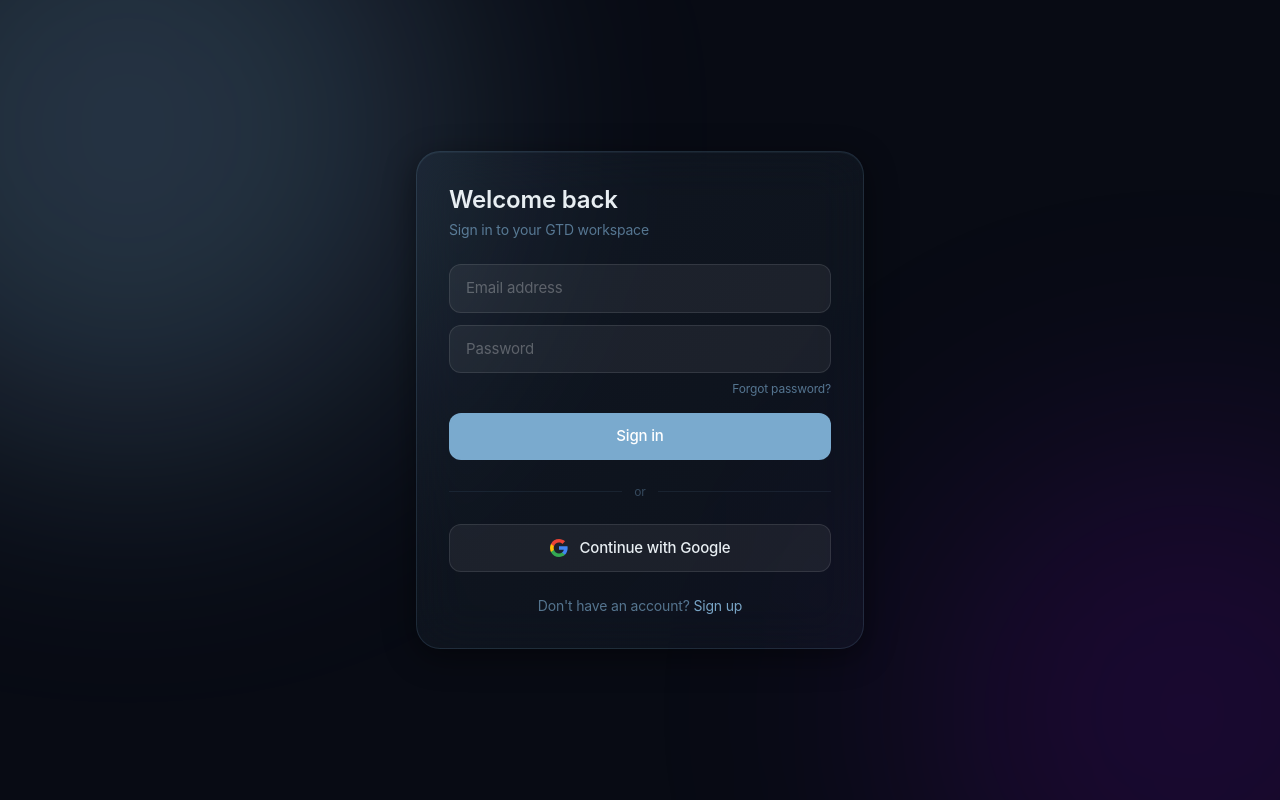
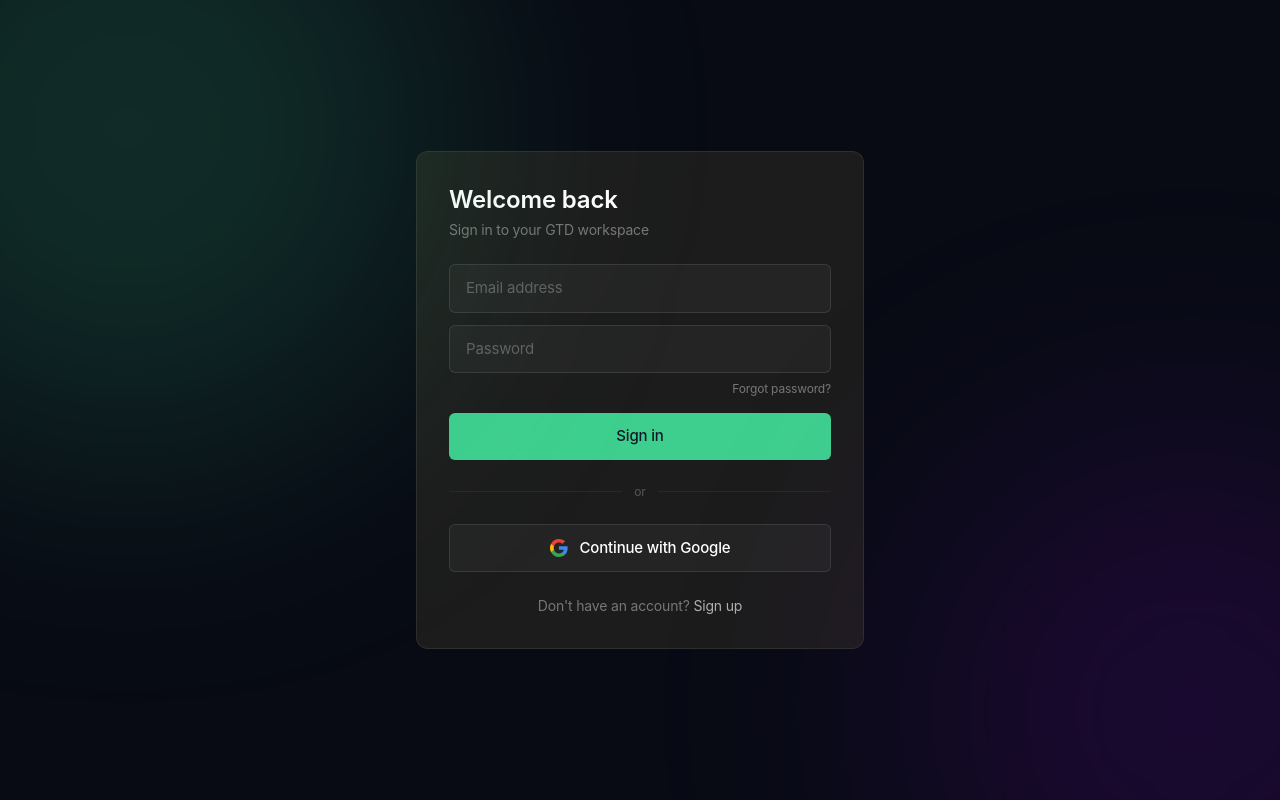
Before and after one commit to vchornyy12/time-app, a Next.js app: page /login in a window 1280 px wide. Built offline with nearby package versions, Linux system fonts and the light colour scheme.

Commit message:
Improved UA and Task flow

```diff
--- a/app/globals.css
+++ b/app/globals.css
@@ -1,98 +1,98 @@
 @import "tailwindcss";
+
+@source "../app/**/*.{ts,tsx}";
+@source "../components/**/*.{ts,tsx}";
+@source "../lib/**/*.{ts,tsx}";
 
 /* ── Theme tokens ──────────────────────────────────────────── */
 
 :root {
   /* Page */
-  --bg-page: #F7F8F0;
-  --bg-surface: rgba(53, 88, 114, 0.04);
-  --bg-surface-hover: rgba(53, 88, 114, 0.07);
+  --bg-page: #f9fafb;
+  --bg-surface: #ffffff;
+  --bg-surface-hover: #f4f4f5;
 
-  /* Glass */
-  --glass-bg: rgba(255, 255, 255, 0.72);
-  --glass-bg-hover: rgba(255, 255, 255, 0.85);
-  --glass-border: rgba(53, 88, 114, 0.12);
-  --glass-border-hover: rgba(53, 88, 114, 0.20);
-  --glass-shadow: 0 2px 12px rgba(53, 88, 114, 0.08), 0 8px 40px rgba(53, 88, 114, 0.10), inset 0 1px 0 rgba(255, 255, 255, 0.70);
-  --glass-blur: blur(24px);
+  /* Surfaces (formerly "Glass" — now flat solid) */
+  --glass-bg: #ffffff;
+  --glass-bg-hover: #f9fafb;
+  --glass-border: rgba(0, 0, 0, 0.08);
+  --glass-border-hover: rgba(0, 0, 0, 0.14);
+  --glass-shadow: none;
+  --glass-blur: none;
 
-  --glass-panel-bg: rgba(122, 170, 206, 0.18);
-  --glass-panel-border: rgba(53, 88, 114, 0.10);
-  --glass-panel-blur: blur(16px);
+  --glass-panel-bg: #f4f4f5;
+  --glass-panel-border: rgba(0, 0, 0, 0.08);
+  --glass-panel-blur: none;
 
   /* Input */
-  --input-bg: rgba(0, 0, 0, 0.04);
-  --input-bg-focus: rgba(0, 0, 0, 0.06);
+  --input-bg: #ffffff;
+  --input-bg-focus: #ffffff;
   --input-border: rgba(0, 0, 0, 0.15);
-  --input-border-focus: rgba(0, 0, 0, 0.30);
-  --input-text: #1F1F1F;
-  --input-placeholder: rgba(0, 0, 0, 0.42);
+  --input-border-focus: rgba(62, 207, 142, 0.55);
+  --input-text: #000000;
+  --input-placeholder: rgba(0, 0, 0, 0.35);
 
-  /* Button glass */
-  --btn-glass-bg: rgba(0, 0, 0, 0.04);
-  --btn-glass-bg-hover: rgba(0, 0, 0, 0.08);
+  /* Button secondary */
+  --btn-glass-bg: #f4f4f5;
+  --btn-glass-bg-hover: #e4e4e7;
   --btn-glass-border: rgba(0, 0, 0, 0.10);
-  --btn-glass-text: #1F1F1F;
+  --btn-glass-text: #000000;
 
   /* Text */
-  --text-primary: #1F1F1F;
-  --text-secondary: #355872;
-  --text-tertiary: rgba(53, 88, 114, 0.65);
-  --text-muted: rgba(53, 88, 114, 0.45);
+  --text-primary: #000000;
+  --text-secondary: rgba(0, 0, 0, 0.60);
+  --text-tertiary: rgba(0, 0, 0, 0.40);
+  --text-muted: rgba(0, 0, 0, 0.25);
 
   /* Sidebar */
-  --sidebar-bg: rgba(247, 248, 240, 0.92);
-  --sidebar-border: rgba(53, 88, 114, 0.10);
+  --sidebar-bg: #f9fafb;
+  --sidebar-border: rgba(0, 0, 0, 0.08);
 
   /* Capture bar */
-  --capture-bg: rgba(255, 255, 255, 0.75);
-  --capture-bg-focus: rgba(255, 255, 255, 0.90);
-  --capture-border: rgba(53, 88, 114, 0.12);
-  --capture-border-focus: rgba(53, 88, 114, 0.22);
-  --capture-shadow: 0 8px 32px rgba(53, 88, 114, 0.10);
-  --capture-shadow-focus: 0 8px 40px rgba(53, 88, 114, 0.16);
+  --capture-bg: #ffffff;
+  --capture-bg-focus: #ffffff;
+  --capture-border: rgba(0, 0, 0, 0.12);
+  --capture-border-focus: rgba(0, 0, 0, 0.20);
+  --capture-shadow: 0 1px 3px rgba(0, 0, 0, 0.08);
+  --capture-shadow-focus: 0 1px 6px rgba(0, 0, 0, 0.12);
 
   /* Nav */
-  --nav-active-bg: rgba(53, 88, 114, 0.10);
-  --nav-hover-bg: rgba(53, 88, 114, 0.06);
-  --nav-text: rgba(53, 88, 114, 0.75);
-  --nav-text-active: #1F1F1F;
-  --nav-icon: rgba(53, 88, 114, 0.55);
-  --nav-icon-active: #355872;
-  --nav-divider: rgba(53, 88, 114, 0.08);
+  --nav-active-bg: rgba(62, 207, 142, 0.08);
+  --nav-hover-bg: rgba(0, 0, 0, 0.04);
+  --nav-text: rgba(0, 0, 0, 0.55);
+  --nav-text-active: #000000;
+  --nav-icon: rgba(0, 0, 0, 0.40);
+  --nav-icon-active: #3ECF8E;
+  --nav-divider: rgba(0, 0, 0, 0.06);
 
   /* Misc */
-  --backdrop-bg: rgba(31, 31, 31, 0.35);
-  --skeleton-from: rgba(0, 0, 0, 0.04);
-  --skeleton-mid: rgba(0, 0, 0, 0.07);
-  --skeleton-to: rgba(0, 0, 0, 0.04);
-  --kbd-bg: rgba(53, 88, 114, 0.07);
-  --kbd-text: rgba(53, 88, 114, 0.60);
-  --chip-bg: rgba(53, 88, 114, 0.06);
-  --chip-border: rgba(53, 88, 114, 0.10);
-  --border-subtle: rgba(53, 88, 114, 0.10);
-  --tooltip-bg: #F7F8F0;
-  --tooltip-border: rgba(53, 88, 114, 0.14);
+  --backdrop-bg: rgba(0, 0, 0, 0.50);
+  --skeleton-from: #f4f4f5;
+  --skeleton-mid: #e4e4e7;
+  --skeleton-to: #f4f4f5;
+  --kbd-bg: #f4f4f5;
+  --kbd-text: rgba(0, 0, 0, 0.45);
+  --chip-bg: #f4f4f5;
+  --chip-border: rgba(0, 0, 0, 0.08);
+  --border-subtle: rgba(0, 0, 0, 0.08);
+  --tooltip-bg: #ffffff;
+  --tooltip-border: rgba(0, 0, 0, 0.12);
 
   /* Mobile nav */
-  --mobile-nav-bg: rgba(247, 248, 240, 0.95);
+  --mobile-nav-bg: #f9fafb;
 
   /* Calendar icon */
   --calendar-icon-invert: invert(0);
 
-  /* Accent palette */
-  --accent:          #355872;
-  --accent-hover:    #2a4560;
-  --accent-mid:      #5a88aa;
-  --accent-light:    #7AAACE;
-  --accent-light-2:  #9CD5FF;
-  --accent-muted:    rgba(53, 88, 114, 0.12);
-  --accent-border:   rgba(53, 88, 114, 0.22);
-  --focus-ring:      rgba(53, 88, 114, 0.55);
-  --glass-gradient-start: rgba(255, 255, 255, 0.75);
-  --glass-gradient-end:   rgba(122, 170, 206, 0.18);
-  --lavender:        #C4B5D8;
-  --mint:            #A8D5B5;
+  /* Accent — Supabase emerald green */
+  --accent:         #3ECF8E;
+  --accent-hover:   #34B27B;
+  --accent-mid:     #10b981;
+  --accent-light:   #6ee7b7;
+  --accent-light-2: #a7f3d0;
+  --accent-muted:   rgba(62, 207, 142, 0.12);
+  --accent-border:  rgba(62, 207, 142, 0.30);
+  --focus-ring:     rgba(62, 207, 142, 0.55);
 
   /* Legacy */
   --background: var(--bg-page);
@@ -101,95 +101,91 @@
 
 .dark {
   /* Page */
-  --bg-page: #1F1F1F;
-  --bg-surface: rgba(255, 255, 255, 0.04);
-  --bg-surface-hover: rgba(255, 255, 255, 0.06);
+  --bg-page: #181818;
+  --bg-surface: #1c1c1c;
+  --bg-surface-hover: #242424;
 
-  /* Glass */
-  --glass-bg: rgba(122, 170, 206, 0.08);
-  --glass-bg-hover: rgba(122, 170, 206, 0.13);
-  --glass-border: rgba(156, 213, 255, 0.12);
-  --glass-border-hover: rgba(156, 213, 255, 0.20);
-  --glass-shadow: 0 8px 32px rgba(0, 0, 0, 0.45), inset 0 1px 0 rgba(156, 213, 255, 0.06);
-  --glass-blur: blur(24px);
+  /* Surfaces (formerly "Glass" — now flat dark) */
+  --glass-bg: #1c1c1c;
+  --glass-bg-hover: #242424;
+  --glass-border: rgba(255, 255, 255, 0.08);
+  --glass-border-hover: rgba(255, 255, 255, 0.12);
+  --glass-shadow: none;
+  --glass-blur: none;
 
-  --glass-panel-bg: rgba(122, 170, 206, 0.06);
-  --glass-panel-border: rgba(156, 213, 255, 0.09);
-  --glass-panel-blur: blur(16px);
+  --glass-panel-bg: #242424;
+  --glass-panel-border: rgba(255, 255, 255, 0.08);
+  --glass-panel-blur: none;
 
   /* Input */
-  --input-bg: rgba(255, 255, 255, 0.06);
-  --input-bg-focus: rgba(255, 255, 255, 0.09);
+  --input-bg: #242424;
+  --input-bg-focus: #2a2a2a;
   --input-border: rgba(255, 255, 255, 0.10);
-  --input-border-focus: rgba(255, 255, 255, 0.22);
-  --input-text: #E8EEF2;
+  --input-border-focus: rgba(62, 207, 142, 0.55);
+  --input-text: #ffffff;
   --input-placeholder: rgba(255, 255, 255, 0.28);
 
-  /* Button glass */
-  --btn-glass-bg: rgba(255, 255, 255, 0.06);
-  --btn-glass-bg-hover: rgba(255, 255, 255, 0.10);
+  /* Button secondary */
+  --btn-glass-bg: #242424;
+  --btn-glass-bg-hover: #2e2e2e;
   --btn-glass-border: rgba(255, 255, 255, 0.10);
-  --btn-glass-text: #E8EEF2;
+  --btn-glass-text: #ffffff;
 
   /* Text */
-  --text-primary: #E8EEF2;
-  --text-secondary: rgba(156, 213, 255, 0.75);
-  --text-tertiary: rgba(156, 213, 255, 0.50);
-  --text-muted: rgba(156, 213, 255, 0.28);
+  --text-primary: #ffffff;
+  --text-secondary: rgba(255, 255, 255, 0.65);
+  --text-tertiary: rgba(255, 255, 255, 0.40);
+  --text-muted: rgba(255, 255, 255, 0.25);
 
   /* Sidebar */
-  --sidebar-bg: rgba(32, 37, 44, 0.85);
-  --sidebar-border: rgba(156, 213, 255, 0.08);
+  --sidebar-bg: #1c1c1c;
+  --sidebar-border: rgba(255, 255, 255, 0.08);
 
   /* Capture bar */
-  --capture-bg: rgba(32, 37, 44, 0.80);
-  --capture-bg-focus: rgba(40, 46, 54, 0.88);
+  --capture-bg: #242424;
+  --capture-bg-focus: #2a2a2a;
   --capture-border: rgba(255, 255, 255, 0.08);
   --capture-border-focus: rgba(255, 255, 255, 0.14);
-  --capture-shadow: 0 8px 32px rgba(0, 0, 0, 0.4);
-  --capture-shadow-focus: 0 8px 40px rgba(0, 0, 0, 0.55);
+  --capture-shadow: 0 1px 3px rgba(0, 0, 0, 0.40);
+  --capture-shadow-focus: 0 1px 6px rgba(0, 0, 0, 0.55);
 
   /* Nav */
-  --nav-active-bg: rgba(122, 170, 206, 0.14);
-  --nav-hover-bg: rgba(122, 170, 206, 0.07);
-  --nav-text: rgba(156, 213, 255, 0.65);
-  --nav-text-active: #E8EEF2;
-  --nav-icon: rgba(122, 170, 206, 0.60);
-  --nav-icon-active: #7AAACE;
-  --nav-divider: rgba(156, 213, 255, 0.08);
+  --nav-active-bg: rgba(62, 207, 142, 0.08);
+  --nav-hover-bg: rgba(255, 255, 255, 0.04);
+  --nav-text: rgba(255, 255, 255, 0.55);
+  --nav-text-active: #ffffff;
+  --nav-icon: rgba(255, 255, 255, 0.40);
+  --nav-icon-active: #3ECF8E;
+  --nav-divider: rgba(255, 255, 255, 0.06);
 
   /* Misc */
-  --backdrop-bg: rgba(0, 0, 0, 0.60);
-  --skeleton-from: rgba(255, 255, 255, 0.05);
-  --skeleton-mid: rgba(255, 255, 255, 0.09);
-  --skeleton-to: rgba(255, 255, 255, 0.05);
-  --kbd-bg: rgba(255, 255, 255, 0.05);
-  --kbd-text: rgba(255, 255, 255, 0.20);
-  --chip-bg: rgba(255, 255, 255, 0.05);
-  --chip-border: rgba(255, 255, 255, 0.07);
-  --border-subtle: rgba(156, 213, 255, 0.10);
-  --tooltip-bg: #252a30;
-  --tooltip-border: rgba(156, 213, 255, 0.12);
+  --backdrop-bg: rgba(0, 0, 0, 0.70);
+  --skeleton-from: rgba(255, 255, 255, 0.04);
+  --skeleton-mid: rgba(255, 255, 255, 0.08);
+  --skeleton-to: rgba(255, 255, 255, 0.04);
+  --kbd-bg: #242424;
+  --kbd-text: rgba(255, 255, 255, 0.30);
+  --chip-bg: #242424;
+  --chip-border: rgba(255, 255, 255, 0.08);
+  --border-subtle: rgba(255, 255, 255, 0.08);
+  --tooltip-bg: #2a2a2a;
+  --tooltip-border: rgba(255, 255, 255, 0.10);
 
   /* Mobile nav */
-  --mobile-nav-bg: rgba(32, 37, 44, 0.94);
+  --mobile-nav-bg: #1c1c1c;
 
   /* Calendar icon */
   --calendar-icon-invert: invert(0.6);
 
-  /* Accent palette */
-  --accent:          #7AAACE;
-  --accent-hover:    #9CD5FF;
-  --accent-mid:      #7AAACE;
-  --accent-light:    #9CD5FF;
-  --accent-light-2:  rgba(156, 213, 255, 0.90);
-  --accent-muted:    rgba(122, 170, 206, 0.15);
-  --accent-border:   rgba(122, 170, 206, 0.25);
-  --focus-ring:      rgba(122, 170, 206, 0.55);
-  --glass-gradient-start: rgba(122, 170, 206, 0.07);
-  --glass-gradient-end:   rgba(156, 213, 255, 0.04);
-  --lavender:        #9D88BE;
-  --mint:            #7AB589;
+  /* Accent — Supabase emerald green */
+  --accent:         #3ECF8E;
+  --accent-hover:   #34B27B;
+  --accent-mid:     #10b981;
+  --accent-light:   #6ee7b7;
+  --accent-light-2: #a7f3d0;
+  --accent-muted:   rgba(62, 207, 142, 0.12);
+  --accent-border:  rgba(62, 207, 142, 0.30);
+  --focus-ring:     rgba(62, 207, 142, 0.55);
 
   /* Legacy */
   --background: var(--bg-page);
@@ -204,21 +200,16 @@
   --tracking-tight-apple: -0.022em;
   --tracking-body-apple: -0.011em;
 
-  /* Remap indigo → new accent palette (affects all text-indigo-*, bg-indigo-*, ring-indigo-*) */
-  --color-indigo-200: var(--accent-light-2);
-  --color-indigo-300: var(--accent-light);
-  --color-indigo-400: var(--accent-mid);
-  --color-indigo-500: var(--accent);
-  --color-indigo-600: var(--accent-hover);
+  /* Remap indigo → emerald (affects all text-indigo-*, bg-indigo-*, ring-indigo-* classes) */
+  --color-indigo-200: #a7f3d0;
+  --color-indigo-300: #6ee7b7;
+  --color-indigo-400: #34d399;
+  --color-indigo-500: #3ECF8E;
+  --color-indigo-600: #34B27B;
 
-  /* New semantic tokens */
-  --color-accent:      var(--accent);
-  --color-soft-blue:   #7AAACE;
-  --color-sky-blue:    #9CD5FF;
-  --color-slate-blue:  #355872;
-  --color-cream:       #F7F8F0;
-  --color-lavender:    var(--lavender);
-  --color-mint:        var(--mint);
+  /* Semantic tokens */
+  --color-accent:        var(--accent);
+  --color-emerald-brand: #3ECF8E;
 }
 
 body {
@@ -248,10 +239,10 @@ a:focus-visible,
   z-index: 9999;
   padding: 0.5rem 1rem;
   background: var(--accent);
-  color: #fff;
+  color: #111827;
   font-size: 0.875rem;
   font-weight: 600;
-  border-radius: 0.5rem;
+  border-radius: 0.375rem;
   text-decoration: none;
 }
 
@@ -315,29 +306,20 @@ a:focus-visible,
   }
 }
 
-/* ── Liquid Glass utilities ─────────────────────────────── */
+/* ── Surface utilities ──────────────────────────────────── */
 
 @layer utilities {
   /* --- Panels --- */
   .glass-card {
-    background: linear-gradient(
-      135deg,
-      var(--glass-gradient-start) 0%,
-      var(--glass-gradient-end) 100%
-    );
-    backdrop-filter: var(--glass-blur);
-    -webkit-backdrop-filter: var(--glass-blur);
-    border: 1px solid var(--glass-border);
-    border-radius: 1.5rem;
-    box-shadow: var(--glass-shadow);
+    background: var(--bg-surface);
+    border: 1px solid var(--border-subtle);
+    border-radius: 0.75rem;
   }
 
   .glass-panel {
     background: var(--glass-panel-bg);
-    backdrop-filter: var(--glass-panel-blur);
-    -webkit-backdrop-filter: var(--glass-panel-blur);
     border: 1px solid var(--glass-panel-border);
-    border-radius: 1rem;
+    border-radius: 0.5rem;
   }
 
   /* --- Inputs --- */
@@ -346,10 +328,10 @@ a:focus-visible,
     padding: 0.75rem 1rem;
     background: var(--input-bg);
     border: 1px solid var(--input-border);
-    border-radius: 0.75rem;
+    border-radius: 0.375rem;
     color: var(--input-text);
     font-size: 0.9375rem;
-    transition: all 150ms ease-out;
+    transition: border-color 150ms ease-out;
     outline: none;
   }
 
@@ -368,11 +350,11 @@ a:focus-visible,
   }
 
   .glass-input-error {
-    border-color: rgba(239, 68, 68, 0.45);
+    border-color: rgba(239, 68, 68, 0.65);
   }
 
   .glass-input-error:focus {
-    border-color: rgba(239, 68, 68, 0.65);
+    border-color: rgba(239, 68, 68, 0.85);
   }
 
   /* --- Buttons --- */
@@ -380,12 +362,12 @@ a:focus-visible,
     width: 100%;
     padding: 0.75rem 1rem;
     background: var(--accent);
-    color: white;
+    color: #111827;
     font-weight: 500;
     font-size: 0.9375rem;
-    border-radius: 0.75rem;
+    border-radius: 0.375rem;
     cursor: pointer;
-    transition: all 150ms ease-out;
+    transition: background 150ms ease-out;
     display: flex;
     align-items: center;
     justify-content: center;
@@ -411,12 +393,12 @@ a:focus-visible,
     padding: 0.75rem 1rem;
     background: var(--btn-glass-bg);
     border: 1px solid var(--btn-glass-border);
-    border-radius: 0.75rem;
+    border-radius: 0.375rem;
     color: var(--btn-glass-text);
     font-weight: 500;
     font-size: 0.9375rem;
     cursor: pointer;
-    transition: all 150ms ease-out;
+    transition: background 150ms ease-out;
     display: flex;
     align-items: center;
     justify-content: center;
@@ -437,14 +419,6 @@ a:focus-visible,
     outline-offset: 2px;
   }
 
-  /* --- Gradient heading --- */
-  .gradient-heading {
-    background: linear-gradient(135deg, var(--text-primary) 0%, var(--accent) 100%);
-    -webkit-background-clip: text;
-    -webkit-text-fill-color: transparent;
-    background-clip: text;
-  }
-
   /* --- Skeleton shimmer --- */
   .skeleton {
     background: linear-gradient(
@@ -459,12 +433,12 @@ a:focus-visible,
   }
 
   /* --- Animations --- */
-  .animate-fade-in           { animation: fade-in           150ms ease-out; }
-  .animate-slide-up          { animation: slide-up          180ms ease-out; }
-  .animate-step-in           { animation: slide-in-right    200ms ease-out; }
-  .animate-slide-down-in     { animation: slide-down-in     240ms ease-out; }
+  .animate-fade-in             { animation: fade-in             150ms ease-out; }
+  .animate-slide-up            { animation: slide-up            180ms ease-out; }
+  .animate-step-in             { animation: slide-in-right      200ms ease-out; }
+  .animate-slide-down-in       { animation: slide-down-in       240ms ease-out; }
   .animate-slide-in-from-right { animation: slide-in-from-right 250ms ease-out; }
-  .animate-task-complete-out { animation: task-complete-out 180ms ease-out forwards; }
+  .animate-task-complete-out   { animation: task-complete-out   180ms ease-out forwards; }
   .animate-list-enter {
     animation: list-enter 200ms ease-out both;
     animation-delay: calc(var(--stagger, 0) * 30ms);
--- a/components/tasks/TaskCard.tsx
+++ b/components/tasks/TaskCard.tsx
@@ -63,13 +63,13 @@ export function TaskCard({ task, projectTitle, userContexts = [], onComplete, is
         className={cn(
           'mt-0.5 flex-shrink-0 w-[18px] h-[18px] rounded-full border-2 transition-all duration-150',
           'flex items-center justify-center',
-          'border-[var(--text-muted)] hover:border-indigo-400 hover:bg-indigo-400/15',
+          'border-[var(--text-muted)] hover:border-[#3ECF8E] hover:bg-[#3ECF8E]/15',
           'group/check'
         )}
         aria-label={`Mark "${task.title}" as done`}
       >
         <svg
-          className="w-2.5 h-2.5 text-indigo-400 opacity-0 group-hover/check:opacity-100 transition-opacity duration-150"
+          className="w-2.5 h-2.5 text-[#3ECF8E] opacity-0 group-hover/check:opacity-100 transition-opacity duration-150"
           fill="none"
           viewBox="0 0 10 10"
           stroke="currentColor"
@@ -87,7 +87,7 @@ export function TaskCard({ task, projectTitle, userContexts = [], onComplete, is
         <button
           type="button"
           onClick={onTitleClick}
-          className="text-base leading-snug text-left hover:text-indigo-500 dark:hover:text-indigo-300 transition-colors duration-150 cursor-pointer"
+          className="text-base leading-snug text-left hover:text-[var(--accent)] transition-colors duration-150 cursor-pointer"
           style={{ color: 'var(--text-primary)' }}
         >
           {task.title}
--- a/components/ui/Button.tsx
+++ b/components/ui/Button.tsx
@@ -15,7 +15,7 @@ interface ButtonProps extends React.ButtonHTMLAttributes<HTMLButtonElement> {
 
 const variantClasses: Record<Variant, string> = {
   primary:
-    'bg-[var(--accent)] hover:bg-[var(--accent-hover)] text-white border-transparent',
+    'bg-[#3ECF8E] hover:bg-[#34B27B] text-black border-transparent',
   secondary:
     'bg-[var(--btn-glass-bg)] hover:bg-[var(--btn-glass-bg-hover)] text-[var(--text-primary)] border border-[var(--btn-glass-border)]',
   ghost:
```
Also changed, not shown: components/analytics/StatCard.tsx (+6 -13 lines), components/layout/QuickCaptureBar.tsx (+4 -5 lines), components/layout/Sidebar.tsx (+11 -15 lines), components/projects/ProjectCard.tsx (+3 -6 lines), 1 other file (tests, documents, lock files or other folders).
